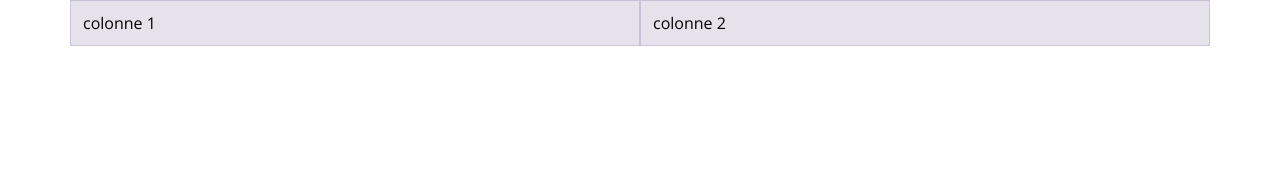
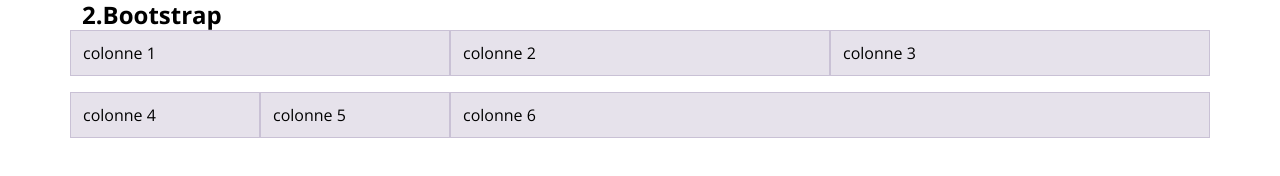
Before and after one commit to laurianestr/examen-revision, a website built with Parcel: page src/index.html in a window 1280 px wide. Built offline with nearby package versions, Linux system fonts and the light colour scheme.

Commit message:
grille bootstrap fini

```diff
--- a/src/index.html
+++ b/src/index.html
@@ -13,10 +13,19 @@
     />
   </head>
   <body>
-    <div class="container">
-      <div class="row">
-        <div class="col">colonne 1</div>
-        <div class="col">colonne 2</div>
+    <div class="2-bootstrap">
+      <div class="container">
+        <h2>2.Bootstrap</h2>
+        <div class="row">
+          <div class="col-sm-12 col-md-12 col-lg-4">colonne 1</div>
+          <div class="col-sm-12 col-md-12 col-lg-4">colonne 2</div>
+          <div class="col-sm-12 col-md-12 col-lg-4">colonne 3</div>
+        </div>
+        <div class="row">
+          <div class="col-sm-6 col-md-3 col-lg-2">colonne 4</div>
+          <div class="col-sm-6 col-md-3 col-lg-2">colonne 5</div>
+          <div class="col-sm-12 col-md-6 col-lg-8">colonne 6</div>
+        </div>
       </div>
     </div>
 
```
